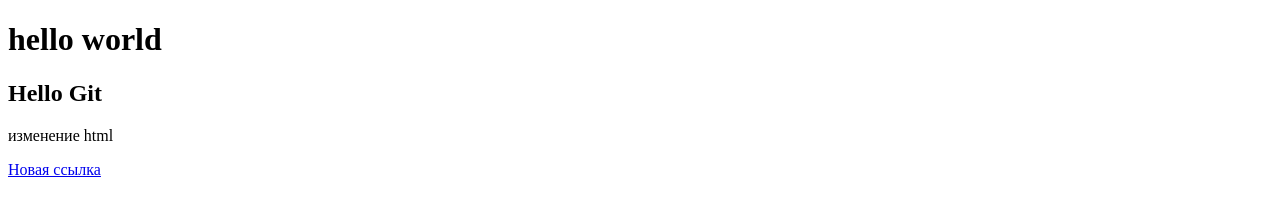
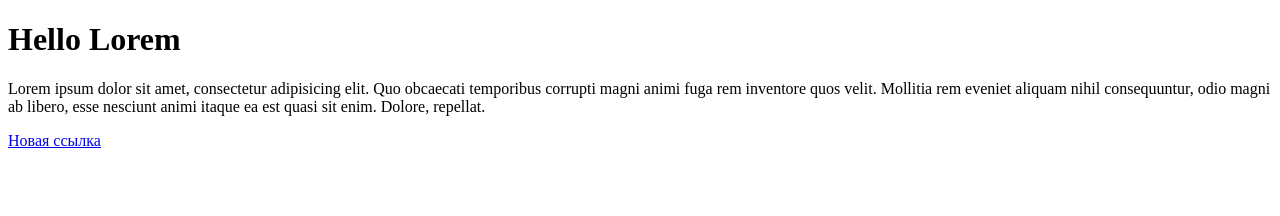
Before and after one commit to Rellez1k/FrontEndGroup, a website: page src/index.html in a window 1280 px wide. Drawn offline with Linux system fonts and the light colour scheme; files that its build step writes are made by us from their sources.

Commit message:
thrid commit

```diff
--- a/src/index.html
+++ b/src/index.html
@@ -6,9 +6,8 @@
 	<link rel="stylesheet" href="css/main.css">
 </head>
 <body>
-<h1>hello world</h1>
-<h2>Hello Git</h2>
-<p>изменение html</p>
+<h1>Hello Lorem</h1>
+<p>Lorem ipsum dolor sit amet, consectetur adipisicing elit. Quo obcaecati temporibus corrupti magni animi fuga rem inventore quos velit. Mollitia rem eveniet aliquam nihil consequuntur, odio magni ab libero, esse nesciunt animi itaque ea est quasi sit enim. Dolore, repellat.</p>
 <a href="#">Новая ссылка</a>
 </body>
 </html>
```
Also changed, not shown: build/index.html.
